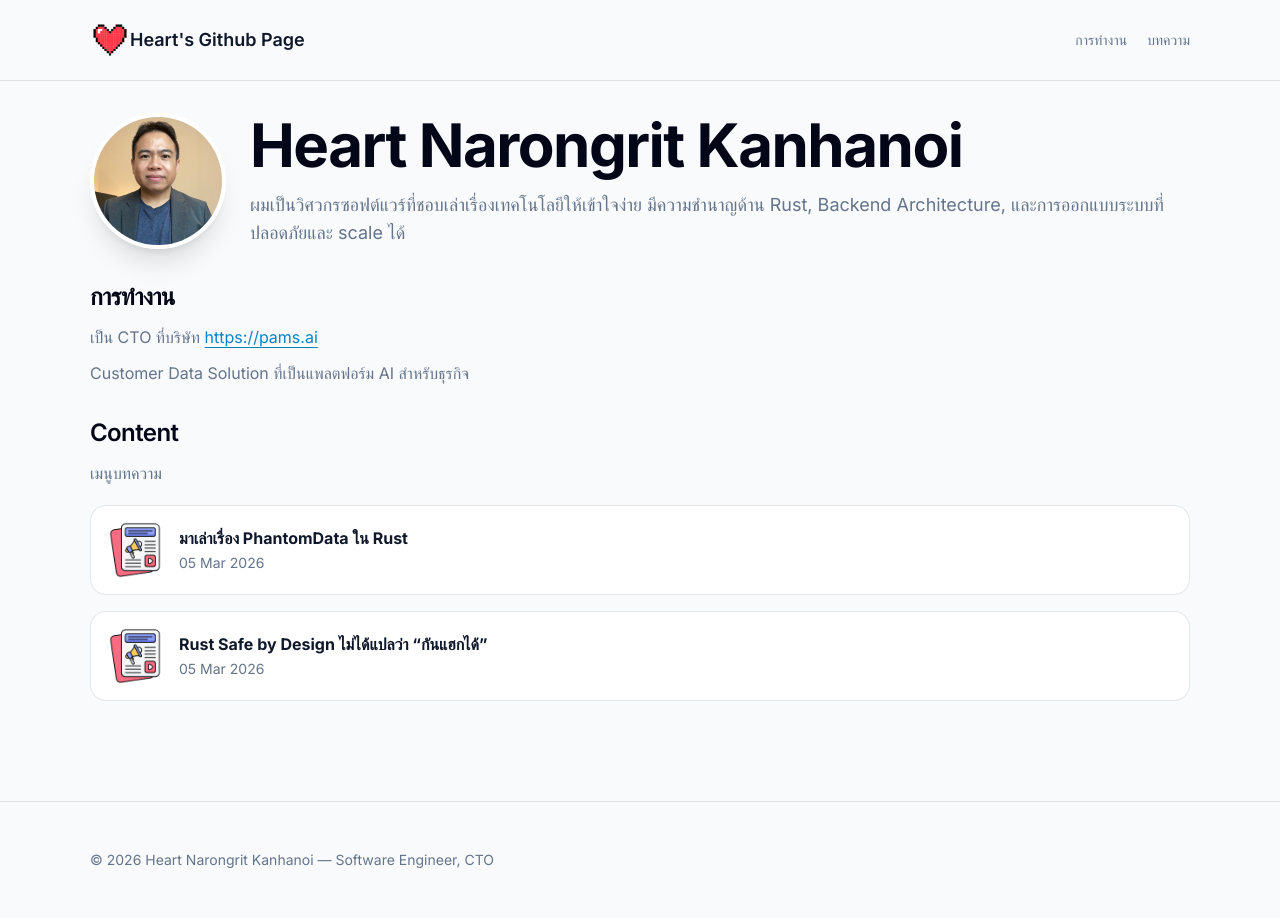
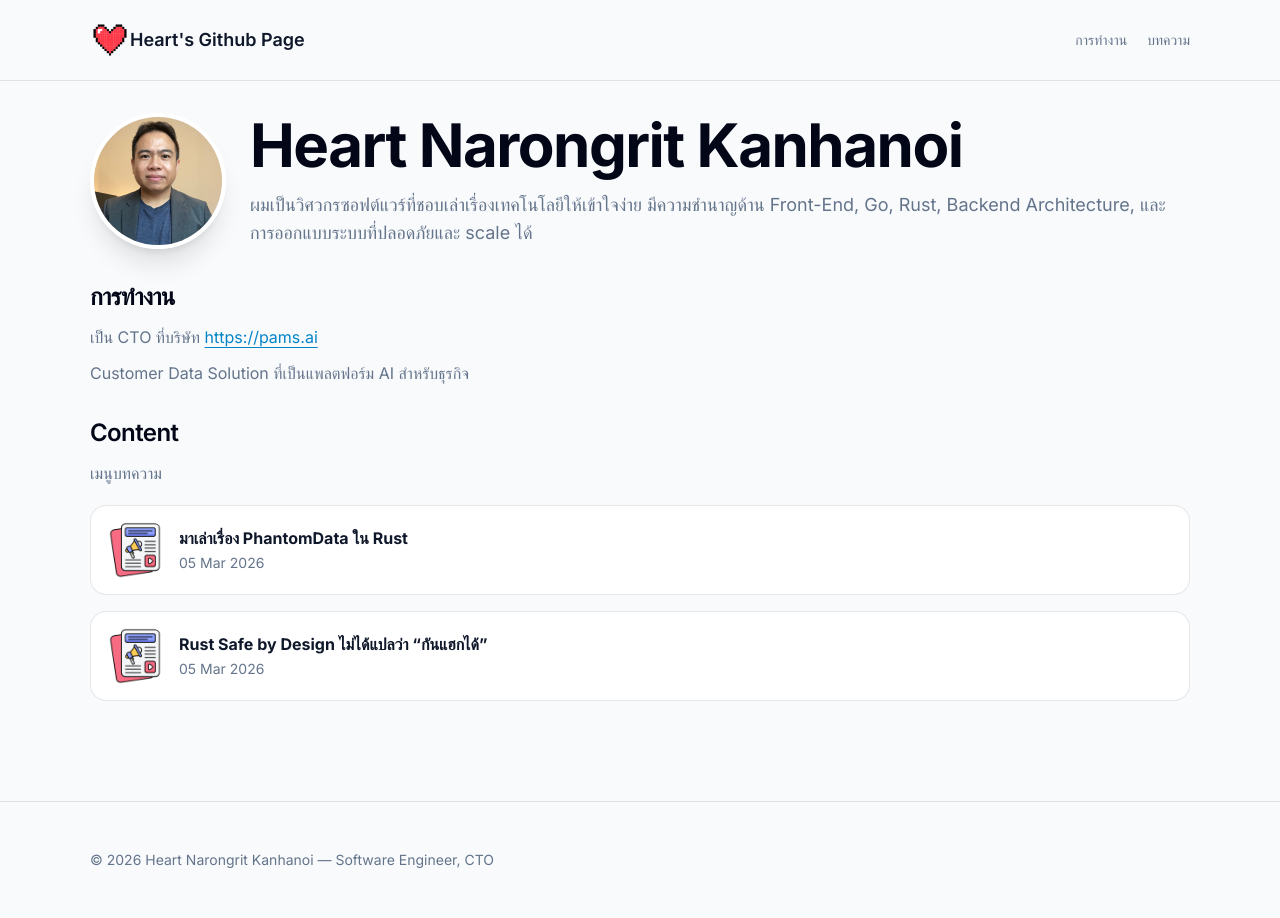
Before and after one commit to heart/heart.github.io, a Jekyll site: the page built from index.md, in a window 1280 px wide. Built offline with Jekyll 4.4.1, drawn with Linux system fonts in a browser that asks for light colours.

Commit message:
add some text

```diff
--- a/index.md
+++ b/index.md
@@ -10,7 +10,7 @@ title: 'Home'
       <h1 class="text-4xl font-bold tracking-tight text-slate-950 md:text-6xl">Heart Narongrit Kanhanoi</h1>
       <p class="mt-4 text-lg text-slate-500">
         ผมเป็นวิศวกรซอฟต์แวร์ที่ชอบเล่าเรื่องเทคโนโลยีให้เข้าใจง่าย
-        มีความชำนาญด้าน Rust, Backend Architecture, และการออกแบบระบบที่ปลอดภัยและ scale ได้
+        มีความชำนาญด้าน Front-End, Go, Rust, Backend Architecture, และการออกแบบระบบที่ปลอดภัยและ scale ได้
       </p>
     </div>
   </div>
```
